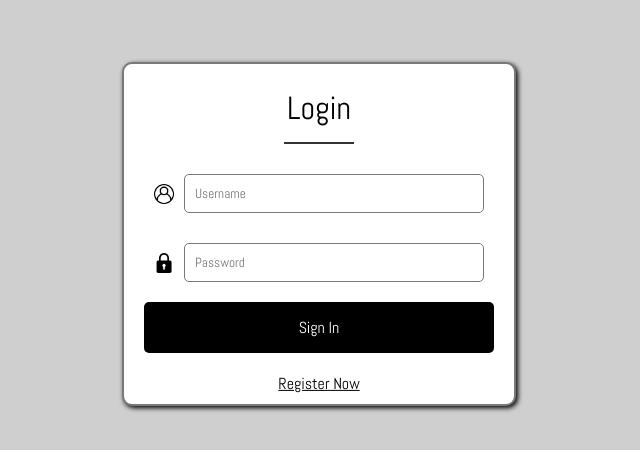
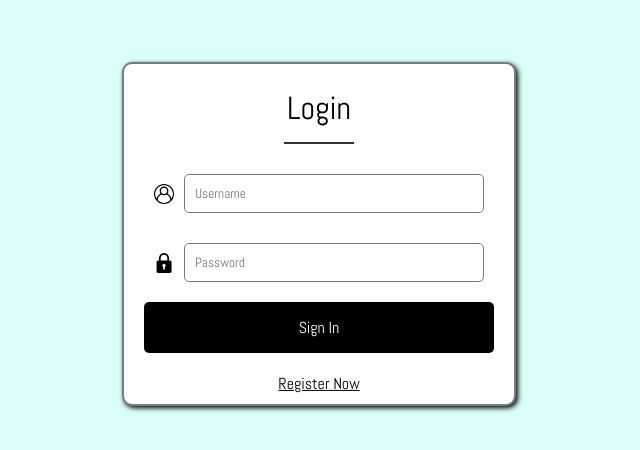
Before and after one commit to ncabral3/CIS469-Blog, a React (Vite) app in the folder blog-project/: page / in a window 1280 px wide. Shown: the part 166-616 px from the top of the page, without its empty margins (321-961 px from the left). Built offline with nearby package versions, Linux system fonts and the light colour scheme.

Commit message:
login push

```diff
--- a/blog-project/src/auth/css/login.css
+++ b/blog-project/src/auth/css/login.css
@@ -16,6 +16,7 @@
   left: 50%;
   transform: translate(-50%, -50%);
 }
+
 .header {
   text-align: center;
   margin-bottom: 20px;
--- a/blog-project/src/index.css
+++ b/blog-project/src/index.css
@@ -6,7 +6,7 @@
 
   color-scheme: light dark;
   color: rgba(220, 190, 190, 0.87);
-  background-color: rgb(207, 207, 207);
+  background-color: rgb(217, 255, 248);
 
   font-synthesis: none;
   text-rendering: optimizeLegibility;
```
Also changed, not shown: blog-project/src/auth/login.jsx (+4 -3 lines), 13 other files (tests, documents, lock files or other folders).
